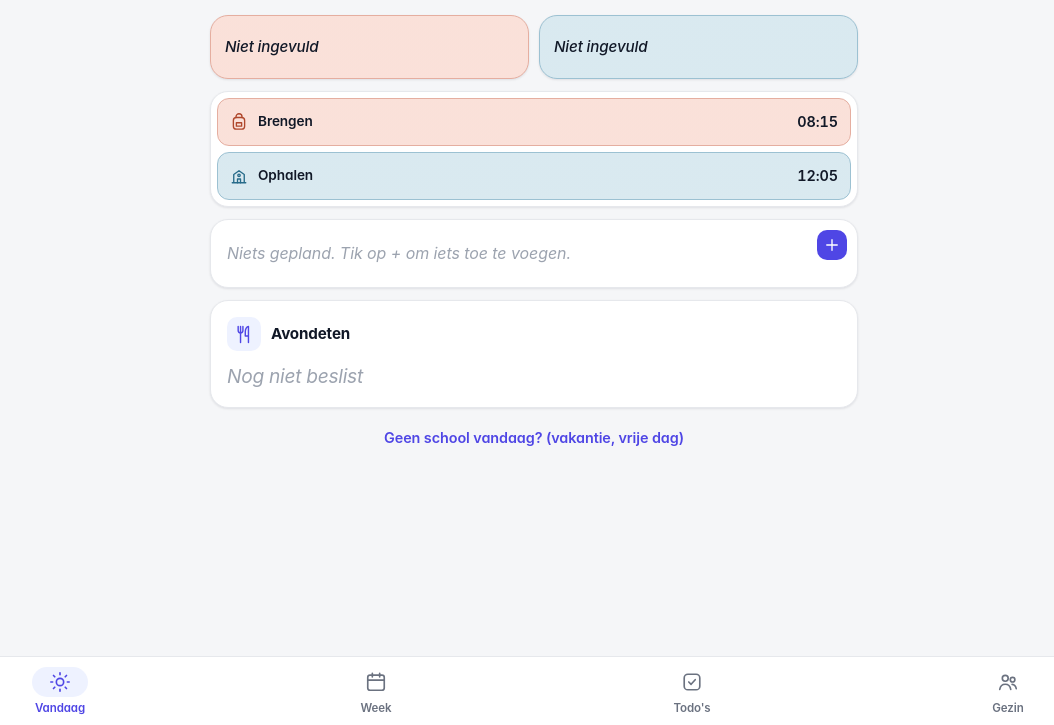
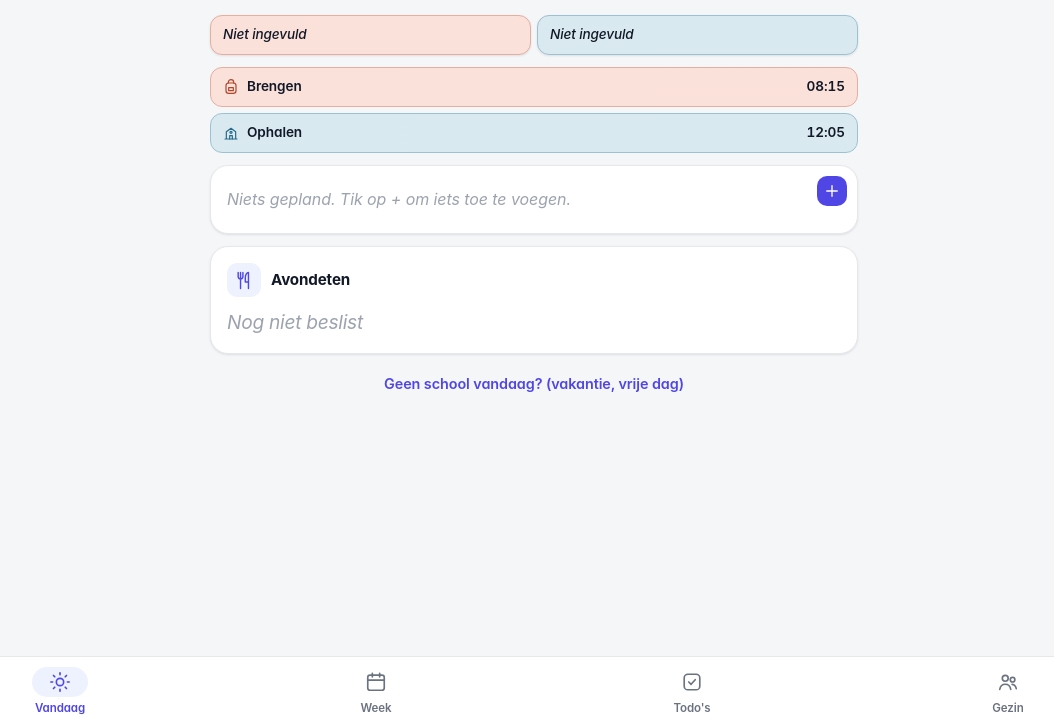
Before and after one commit to krisfranckx/weekplanning, a website: page index.html in a window 1280 px wide. Shown: the part 75-800 px from the top of the page, without its empty margins (106-1160 px from the left). Drawn offline with Linux system fonts and the light colour scheme.

Commit message:
Thuis/kantoor en brengen/ophalen kleiner en even hoog (v21)
Co-Authored-By: Claude Opus 5.5 <noreply@anthropic.com>
Claude-Session: https://claude.ai/code/session_018RV9taszNZDCWGBMxLqFHX

```diff
--- a/css/stijl.css
+++ b/css/stijl.css
@@ -610,3 +610,19 @@ button:focus-visible { outline: 2px solid var(--accent); outline-offset: 2px; }
 .school-rij.getint .school-tijd { margin-left: auto; text-align: right; }
 .school-rij.leeg { background: var(--veld); }
 .school-rij.leeg .school-wie { color: var(--grijs-licht); font-style: italic; font-weight: 500; text-align: right; }
+
+/* ---------- Thuis/kantoor en brengen/ophalen: compact en allemaal even hoog ---------- */
+:root { --rij-hoogte: 40px; }
+.werkbalk { gap: 6px; }
+.kaart.werk {
+  min-height: 0; height: var(--rij-hoogte); padding: 0 12px; border-radius: 12px;
+  flex-direction: row; align-items: center; justify-content: flex-start;
+}
+.werk-plek { font-size: .88rem; font-weight: 650; gap: 6px; white-space: nowrap; overflow: hidden; text-overflow: ellipsis; }
+.werk-plek .ic { width: 16px; height: 16px; flex: none; }
+.werk-leeg .werk-plek { font-size: .85rem; }
+.school-kaart { padding: 0; gap: 6px; background: none; border: none; box-shadow: none; }
+.school-rij { min-height: 0; height: var(--rij-hoogte); padding: 0 12px; gap: 8px; border-radius: 12px; }
+.school-ic .ic { width: 16px; height: 16px; }
+.school-label { font-size: .85rem; }
+.school-tijd, .school-wie { font-size: .85rem; }
--- a/js/app.js
+++ b/js/app.js
@@ -4,7 +4,7 @@
 
   const L = window.Logica;
   const OPSLAG_SLEUTEL = 'weekplanning.v1';
-  const APP_VERSIE = '20 (25 nov 2026)';
+  const APP_VERSIE = '21 (25 nov 2026)';
   const AGENDA_SLEUTEL = 'weekplanning.agenda';
   const AGENDA_INTERVAL = 15 * 60 * 1000; // agenda hoogstens om de 15 minuten opnieuw ophalen
 
--- a/sw.js
+++ b/sw.js
@@ -1,5 +1,5 @@
 /* Eenvoudige service worker: eerst het netwerk proberen, anders de bewaarde kopie (offline). */
-const CACHE = 'weekplanning-v20';
+const CACHE = 'weekplanning-v21';
 const SUPABASE_JS = 'https://cdn.jsdelivr.net/npm/@supabase/supabase-js@2.45.4/dist/umd/supabase.js';
 const BESTANDEN = ['./', 'index.html', 'css/stijl.css', 'js/logica.js', 'js/app.js', 'manifest.webmanifest', 'icoon.svg', 'js/sync.js', 'js/iconen.js', 'js/agenda.js'];
 
```
